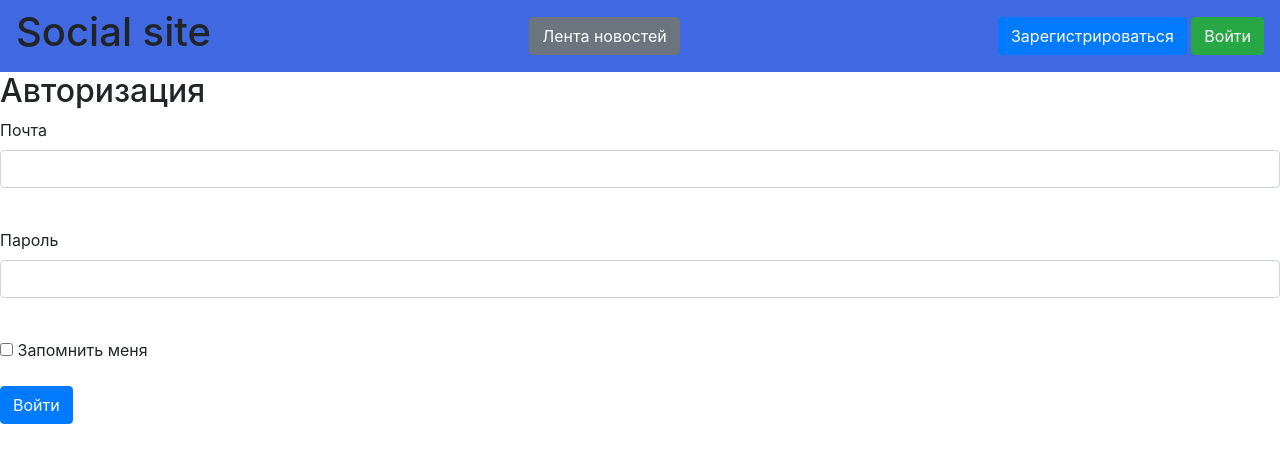
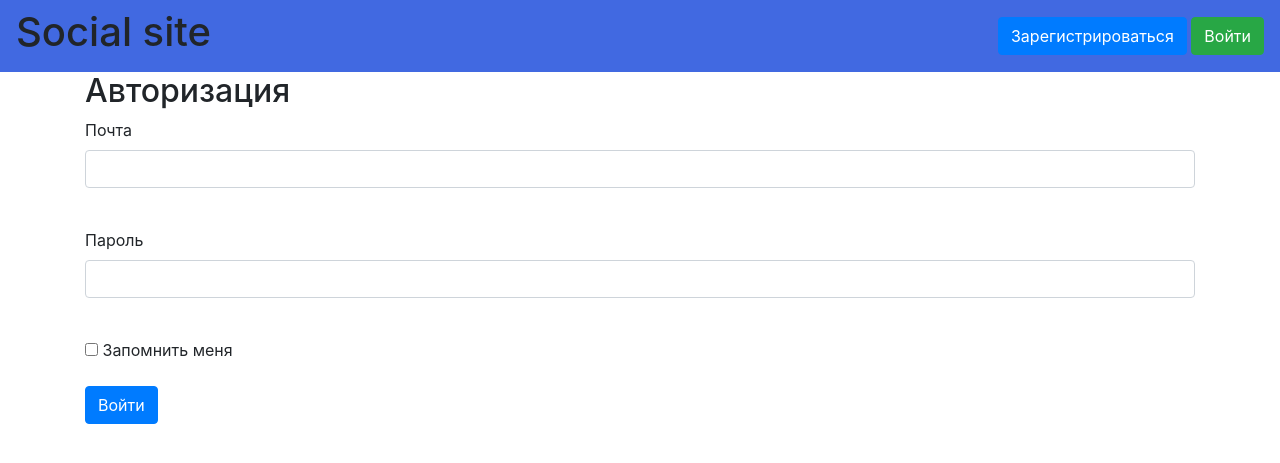
Before and after one commit to IlyaMazaev/yl_web_project_2021, a Flask app: page /login in a window 1280 px wide. Shown: the top 463 px of the page. Run offline with Flask 2, Linux system fonts and the light colour scheme; some libraries are stand-ins or nearby versions.

Commit message:
Подтверждение выхода из соц.сети (More beautiful).

```diff
--- a/templates/base.html
+++ b/templates/base.html
@@ -12,9 +12,10 @@
     </head>
     <body>
         <header>
-            <nav class="navbar d-flex align-text-center">
-                <h1 href="#">Social site</h1>
-                <a class="btn btn-secondary ms-3" href="/posts">Лента новостей</a>
+            <nav class="navbar d-flex justify-content-between">
+                <div>
+                    <h1 href="#">Social site</h1>
+                </div>
                 {% if not current_user.is_authenticated %}
                 <div>
                     <a class="btn btn-primary" href="/register">Зарегистрироваться</a>
@@ -22,12 +23,14 @@
                 </div>
                 {% else %}
                 <div>
-                    <a class="btn btn-light" href="/confirm_logout">{{ current_user.name }}</a>
+                    <a class="btn btn-info" href="/subscriptions">Подписки</a>
+                    <a class="btn btn-secondary ms-3" href="/posts">Лента новостей</a>
                 </div>
+                <a class="btn btn-light" href="/confirm_logout">{{ current_user.name }}</a>
                 {% endif %}
             </nav>
         </header>
-        <main role="main">
+        <main role="main" class="container">
             {% block content %}{% endblock %}
         </main>
     </body>
```
Also changed, not shown: templates/confirm_logout.html (+4 -4 lines).
